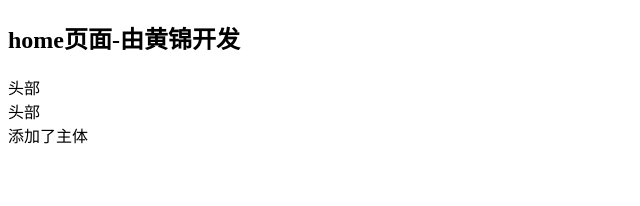
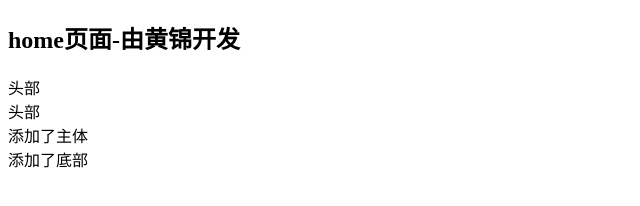
Before and after one commit to weixiaowang2000/xsx3, a plain HTML site: page home.html in a window 1280 px wide. Shown: the whole page, without its empty margins (0-640 px from the left). Drawn offline with Linux system fonts and the light colour scheme.

Commit message:
asdfasldfkasdkflsd

```diff
--- a/home.html
+++ b/home.html
@@ -14,5 +14,9 @@
     <div class="main">
         添加了主体
     </div>
+
+    <div class="footer">
+        添加了底部
+    </div>
 </body>
 </html>
```
